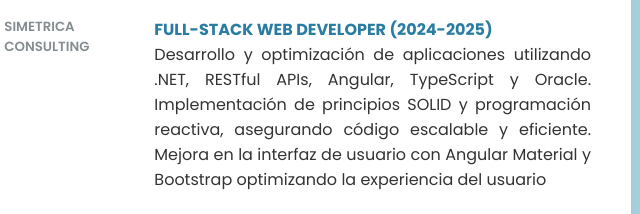
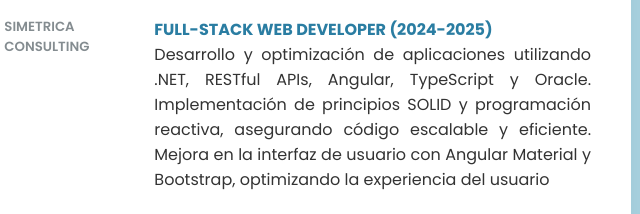
Before and after one commit to TheMasterShoot/curriculum-vitae, a plain HTML site: page docs/index.html in a window 1280 px wide. Shown: the part 423-637 px from the top of the page, 509-1149 px from the left. Drawn offline with Linux system fonts and the light colour scheme.

Commit message:
actualizacion de experiencia

```diff
--- a/docs/index.html
+++ b/docs/index.html
@@ -132,7 +132,7 @@
                     </div>
                     <div class="text">
                         <h4>Full-Stack Web Developer <span>(2024-2025)</span></h4>
-                        <p>Desarrollo y optimización de aplicaciones utilizando .NET, RESTful APIs, Angular, TypeScript y Oracle. Implementación de principios SOLID y programación reactiva, asegurando código escalable y eficiente. Mejora en la interfaz de usuario con Angular Material y Bootstrap optimizando la experiencia del usuario</p>
+                        <p>Desarrollo y optimización de aplicaciones utilizando .NET, RESTful APIs, Angular, TypeScript y Oracle. Implementación de principios SOLID y programación reactiva, asegurando código escalable y eficiente. Mejora en la interfaz de usuario con Angular Material y Bootstrap, optimizando la experiencia del usuario</p>
                         <br>
                         <h4>Front-End Web Developer <span>(2022 - 2024)</span></h4>
                         <p>Diseñé y desarrollé interfaces dinámicas con Angular, Angular Material y Bootstrap, mejorando la experiencia de usuario y optimizando la carga de componentes. Implementé patrones de diseño y programación reactiva para mejorar el rendimiento de la aplicación</p>
```
Also changed, not shown: index.html (+1 -1 lines).
